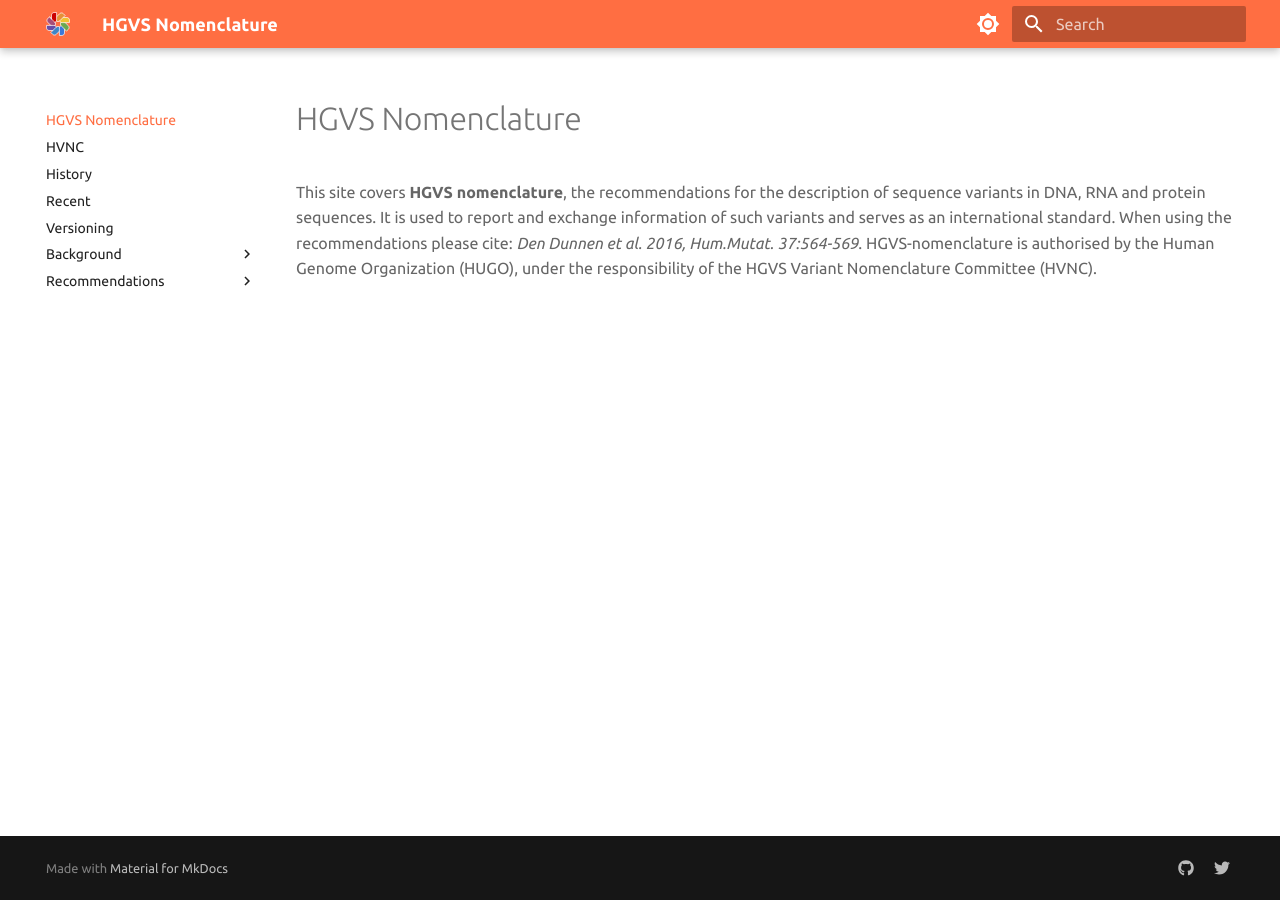
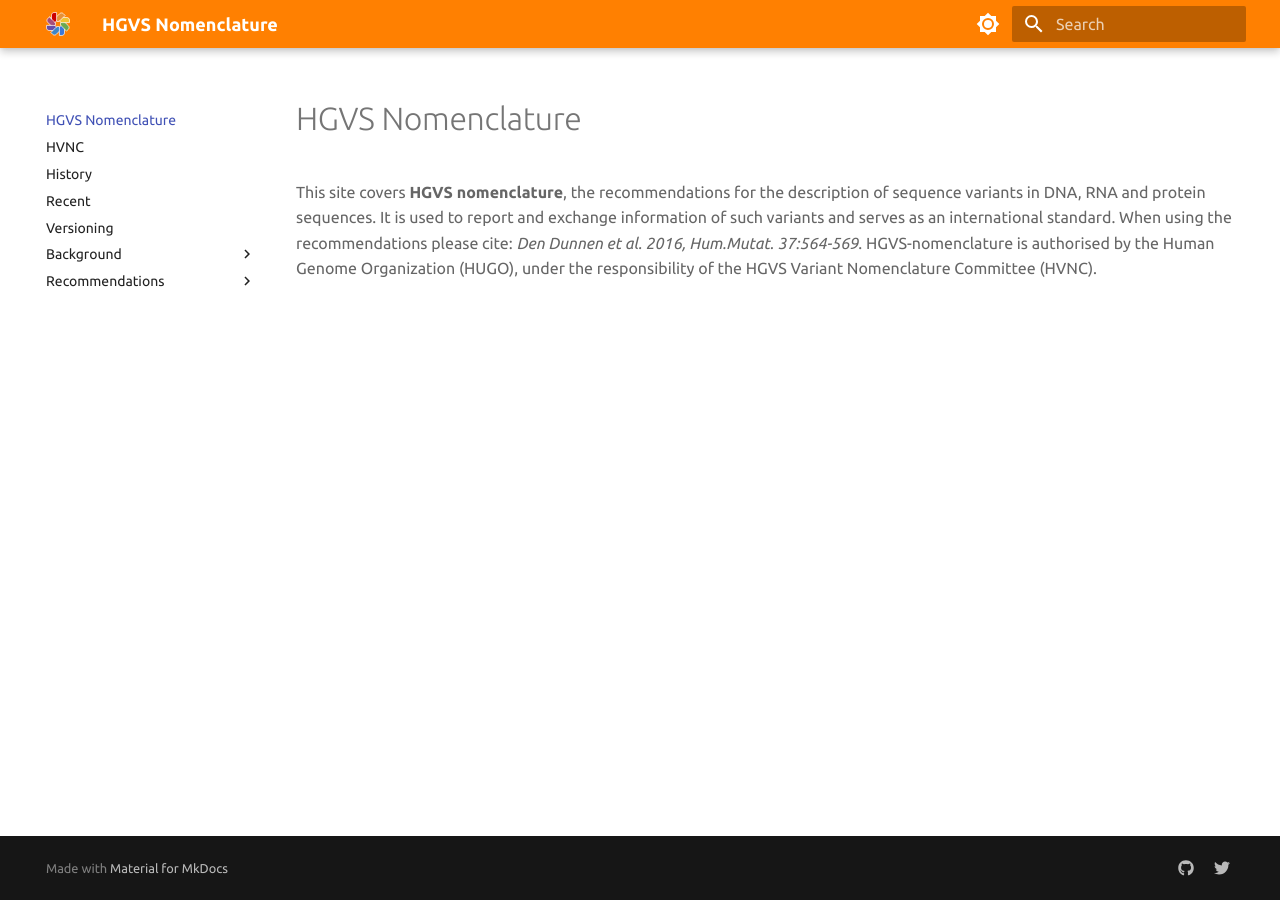
Before and after one commit to HGVSnomenclature/hgvs-nomenclature, an MkDocs documentation site: the page built from docs/index.md, in a window 1280 px wide. Built offline with MkDocs 1.6.1 and Material for MkDocs 9.7.7, drawn with Linux system fonts in a browser that asks for light colours; the version menu is left out.

Commit message:
updated colors to dutch orange

```diff
--- a/docs/stylesheets/extra.css
+++ b/docs/stylesheets/extra.css
@@ -18,3 +18,9 @@
 .admonition > p {
     font-size: 0.8rem;
 }
+
+[data-md-color-scheme="hvnc"] {
+    --md-primary-fg-color:        #FF8001;
+    --md-primary-fg-color--light: #FF9910;
+    --md-primary-fg-color--dark:  #DD7000;
+  }
--- a/mkdocs.yml
+++ b/mkdocs.yml
@@ -51,9 +51,7 @@
 
   palette:
     - media: "(prefers-color-scheme: light)"
-      scheme: default
-      primary: "deep orange"
-      accent: indigo
+      scheme: hvnc
       toggle:
         icon: material/brightness-7
         name: Switch to dark mode
```
Also changed, not shown: docs/index.md (line endings or trailing spaces).
